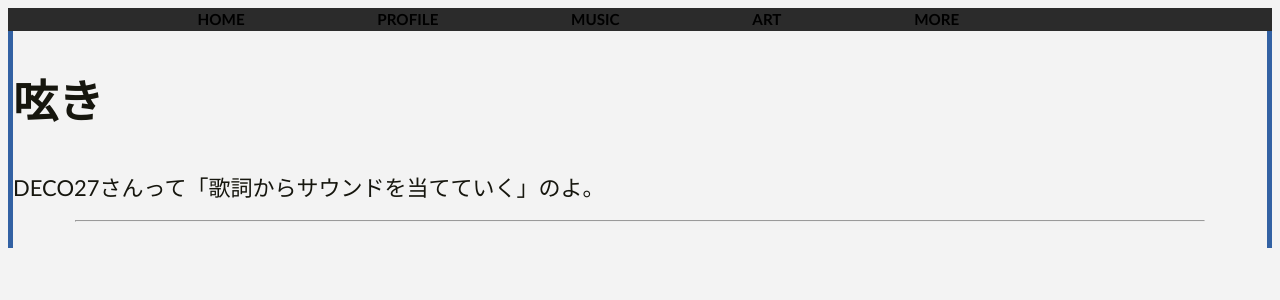
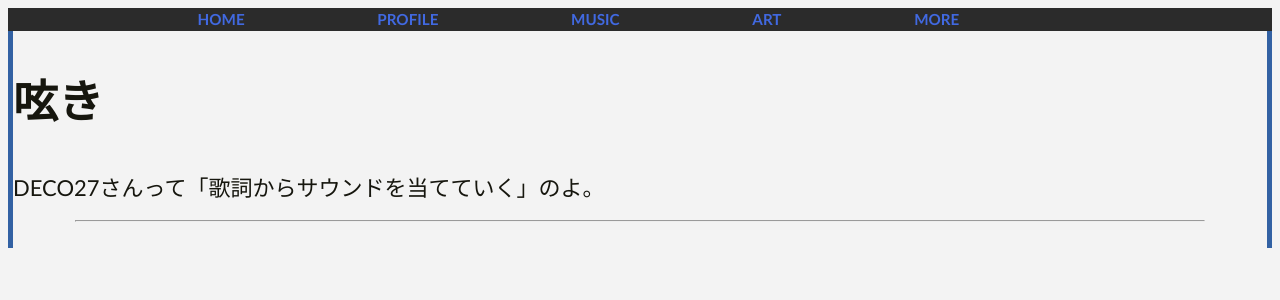
Before and after one commit to nekodendislike/nekodendislike.github.io, a Jekyll site: the page built from more.md, in a window 1280 px wide. Shown: the top 300 px of the page. Built offline with Jekyll 4.4.1, drawn with Linux system fonts in a browser that asks for light colours; some web fonts are replaced.

Commit message:
Update style.css

```diff
--- a/assets/css/style.css
+++ b/assets/css/style.css
@@ -82,12 +82,14 @@
 }
 header .gnav .menu li {
   list-style: none;
+  /* リストの[・]を消す */
+ }
+header .gnav .menu a {
   animation-name: blink-link;
   animation-duration: 5s;
   animation-timing-function: steps(100,end);
   animation-iteration-count: infinite;
-  /* リストの[・]を消す */
- }
+}
 header .gnav .menu li+li {
   margin-left: 15%;
   /* リストの[・]を消す */
```
